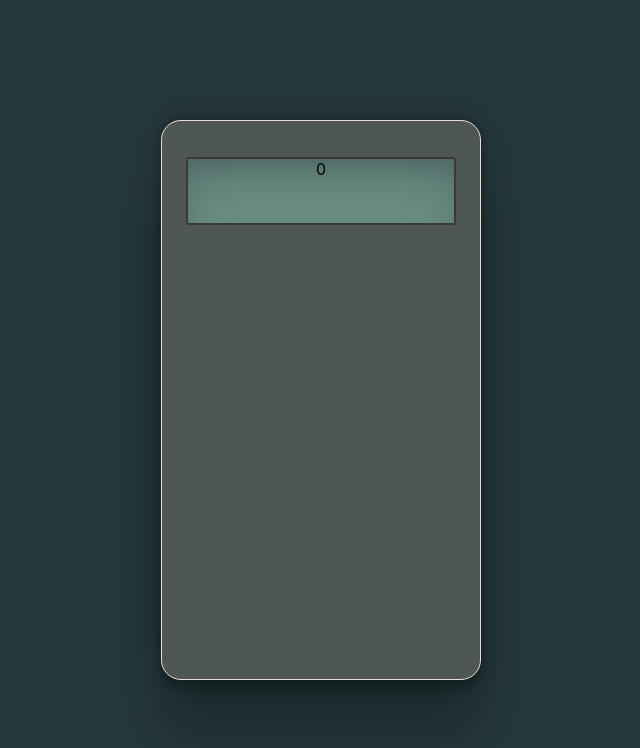
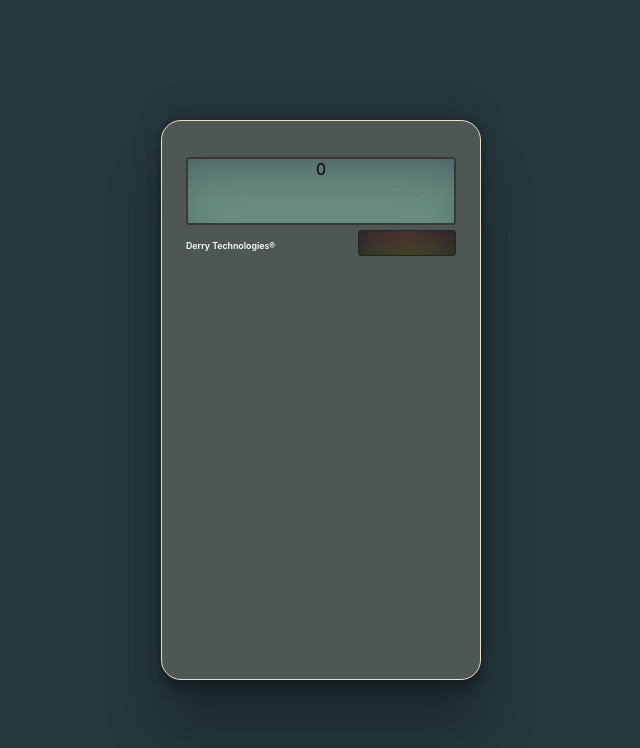
Before and after one commit to deven-kane/calcu-lo, a React (Create React App) app: page / in a window 1280 px wide. Shown: the top 748 px of the page, without its empty margins (319-959 px from the left). Built offline with nearby package versions, Linux system fonts and the light colour scheme.

Commit message:
add PanelSpacer to Calculator + styling Display

```diff
--- a/src/Calculator.jsx
+++ b/src/Calculator.jsx
@@ -1,6 +1,7 @@
 import {useState} from 'react';
 import './Calculator.css';
 import Display from './Display';
+import PanelSpacer from './PanelSpacer';
 
 function Calculator() {
   const [total, setTotal] = useState(0);
@@ -8,6 +9,7 @@ function Calculator() {
   return (
     <div className="Calculator">
       <Display total={total} />
+      <PanelSpacer />
     </div>
   );
 }
--- /dev/null
+++ b/src/PanelSpacer.css
@@ -0,0 +1,30 @@
+.PanelSpacer {
+  height: 2rem;
+  display: flex;
+  margin: 0.3rem 0.5rem;
+  justify-content: space-between;
+}
+
+.Brand {
+  color: white;
+  font-size: 0.55rem;
+  font-weight: 600;
+  display: flex;
+  justify-content: center;
+  align-items: center;
+}
+
+.SolarPanel {
+  border: 0.1rem solid #242526;
+  border-radius: 3px;
+  background: radial-gradient(ellipse at top, #b040405b, transparent),
+    radial-gradient(ellipse at bottom, #4e9f0c4a, transparent);
+  background-color: #2d2924;
+
+  box-shadow: rgba(50, 50, 93, 0.25) 0px 30px 60px -12px inset,
+    rgba(0, 0, 0, 0.3) 0px 18px 36px -18px inset;
+
+  /* border: 1px solid red; */
+  height: 1.5rem;
+  width: 6rem;
+}
--- /dev/null
+++ b/src/PanelSpacer.jsx
@@ -0,0 +1,12 @@
+import './PanelSpacer.css';
+
+function PanelSpacer() {
+  return (
+    <div className="PanelSpacer">
+      <span className="Brand"> Derry Technologies® </span>
+      <div className="SolarPanel"></div>
+    </div>
+  );
+}
+
+export default PanelSpacer;
```
